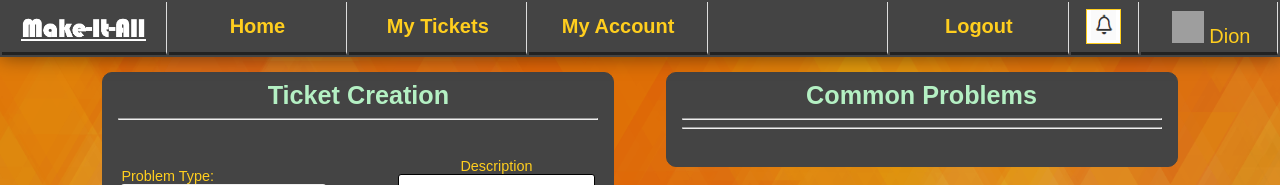
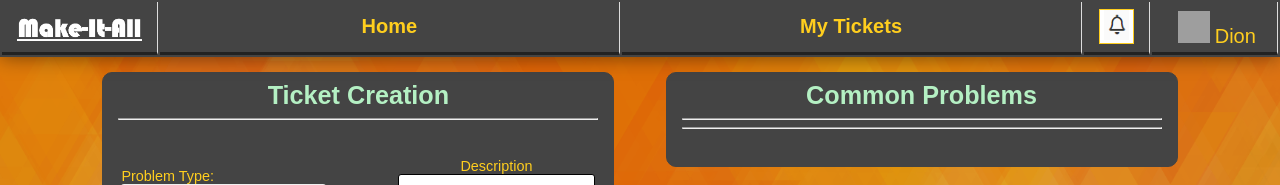
Before and after one commit to cejj01/Team19, a PHP site: page /user/userHome.php in a window 1280 px wide. Shown: the top 185 px of the page. Run offline with PHP 8.4, Linux system fonts and the light colour scheme; the visitor is signed in with stand-in values (Sample User, id 1); data that the repository does not hold is empty; grey boxes are pictures that could not be loaded.

Commit message:
changed user header

```diff
--- a/public/user/userHeader.php
+++ b/public/user/userHeader.php
@@ -17,21 +17,15 @@
 
 
 <table>
-	<col style="width:8%"><!--Logo-->
-	<col style="width:13%"><!--Links-->
-	<col style="width:13%">
-	<col style="width:13%">
-	<col style="width:13%">
-	<col style="width:13%">
+	<col style="width:12%"><!--Logo-->
+	<col style="width:37%"><!--Home-->
+	<col style="width:37%"> <!--Tickets-->
 	<col style="width:2%"><!--Notif-->
 	<col style="width:10%"><!--Account-->
 	<td><a href="http://teamb019.sci-project.lboro.ac.uk:5019/log-in.php"><img src="/src/Make-It-AllTextWhite.png" alt="Make-It-All Logo" class="logo"></a></td>
 <div class="pageLinks">
 	<td><a href="/user/userHome.php">Home</a></td>
 	<td><a href="/user/userTickets.php">My Tickets</a></td>
-	<td><a href="/account-settings.php">My Account</a></td>
-	<td><a></a></td>
-	<td><a href="http://teamb019.sci-project.lboro.ac.uk:5019/log-in.php">Logout</a> </td>
 <td>
 <!-- Notification Button -->
 <div id="notif_button" onclick="toggleNotifications()"> <img src="/src/notification-bell.png" alt="img"></div>
--- a/public/user/userHome.php
+++ b/public/user/userHome.php
@@ -402,8 +402,8 @@ include '../logs.php';
   <?php
   //Selects the list of possible specialists from the database.
   //sql statement for getting all specialists
-  $sqlSpecialists = "SELECT SpecialistID, UserName, Available, Origin FROM Specialist INNER JOIN UserAccounts
-    ON Specialist.SpecialistID = UserAccounts.UserID";
+  $sqlSpecialists = "SELECT SpecialistID, UserName, Available FROM Specialist LEFT JOIN UserAccounts
+    ON Specialist.SpecialistID = UserAccounts.PersonnelID";
   //SELECT SpecialistID, UserName FROM `Specialist` INNER JOIN UserAccounts ON Specialist.SpecialistID = UserAccounts.UserID
   //gets result from db
   $resultSpecialists = $conn->query($sqlSpecialists);
```
